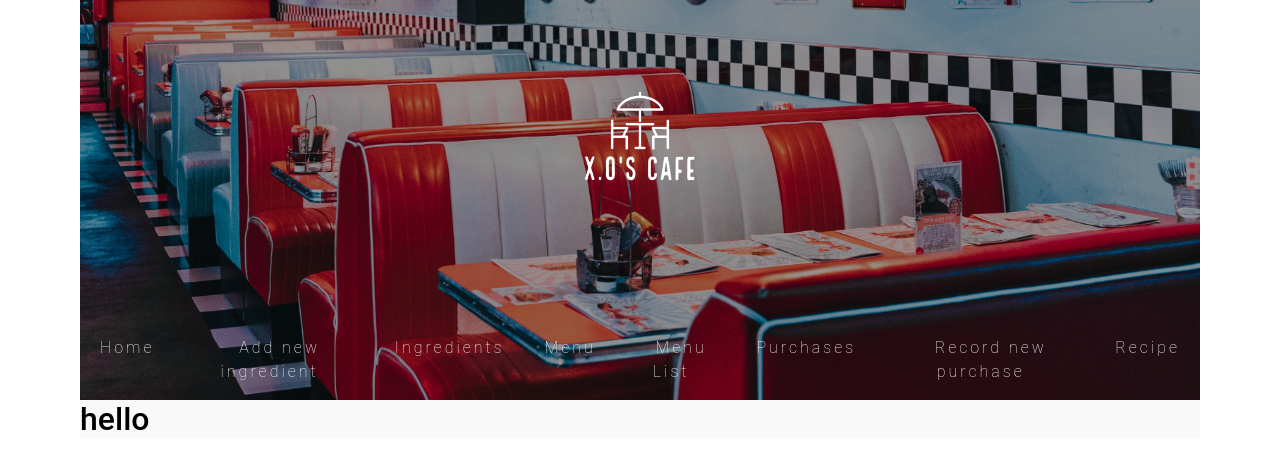
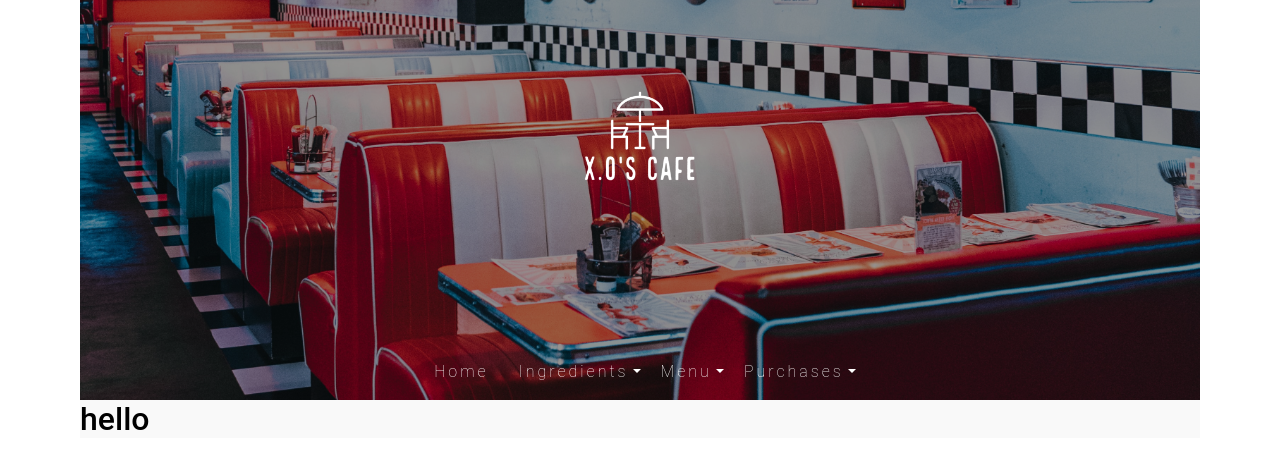
Before and after one commit to borteyhumphrey/restaurantInventoryApp, a Django app: page / in a window 1280 px wide. Shown: the top 469 px of the page. Run offline with Django 4.2, Linux system fonts and the light colour scheme.

Commit message:
Add dropdown feature for nav

```diff
--- a/inventory/static/inventory/style.css
+++ b/inventory/static/inventory/style.css
@@ -58,7 +58,7 @@ nav ul {
 
 nav li {
   display: inline;
-  text-align: center;
+  text-align: left;
   padding: 0px 5px;
   margin: 0px 5px;
   color: #fff;
--- a/inventory/templates/inventory/base.html
+++ b/inventory/templates/inventory/base.html
@@ -22,17 +22,27 @@
               <li>
                 <a href="{% url 'home' %}">Home</a>
               </li>
-              <li>
-                <a href="{% url 'ingredientcreate' %}">Add new ingredient</a>
+              <li class="nav-item dropdown"><a href="#" class="nav-link dropdown-toggle" data-bs-toggle="dropdown">Ingredients</a>
+                <ul class="dropdown-menu">
+                  <li>
+                    <a href="{% url 'ingredientlist' %}" class="dropdown-item">Ingredient list<a>
+                  </li>
+                  <li><a href="{% url 'ingredientcreate' %}" class="dropdown-item">Add ingredient</a></li>
+                </ul>
               </li>
-              <li><a href="{% url 'ingredientlist' %}">Ingredients</a></li>
-              <li><a href="{% url 'menucreate' %}">Menu</a></li>
-              <li><a href="{% url 'menulist' %}">Menu List</a></li>
-              <li><a href="{% url 'purchaselist' %}">Purchases</a></li>
-              <li>
-                <a href="{% url 'purchasecreate' %}">Record new purchase</a>
+              <li class="nav-item dropdown"><a href="#" class="nav-link dropdown-toggle" data-bs-toggle="dropdown">Menu</a>
+                <ul class="dropdown-menu">
+                  <li><a href="{% url 'menucreate' %}" class="dropdown-item">Add menu item<a></li>
+                  <li><a href="{% url 'recipecreate' %}" class="dropdown-item">Add recipe to menu</a></li>
+                  <li><a href="{% url 'menulist' %}" class="dropdown-item">View menu</a></li>
+                </ul>
               </li>
-              <li><a href="{% url 'recipecreate' %}">Recipe</a></li>
+              <li class="nav-item dropdown"><a href="#" class="nav-link dropdown-toggle" data-bs-toggle="dropdown">Purchases</a>
+                <ul class="dropdown-menu">
+                  <li><a href="{% url 'purchaselist' %}" class="dropdown-item">View purchases</a></li>
+                  <li><a href="{% url 'purchasecreate' %}" class="dropdown-item">Record new purchase</a></li>
+                </ul>
+              </li>
             </ul>
           </nav>
         </div>
```
